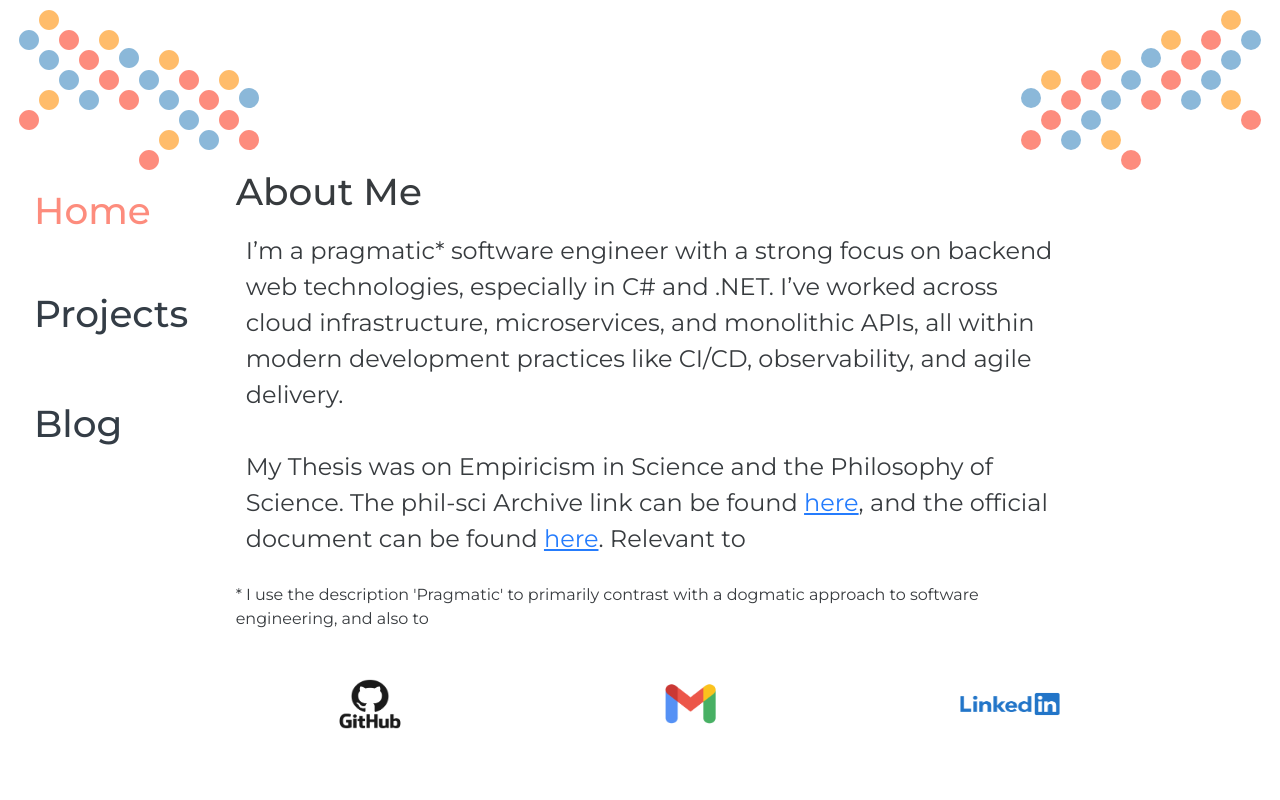
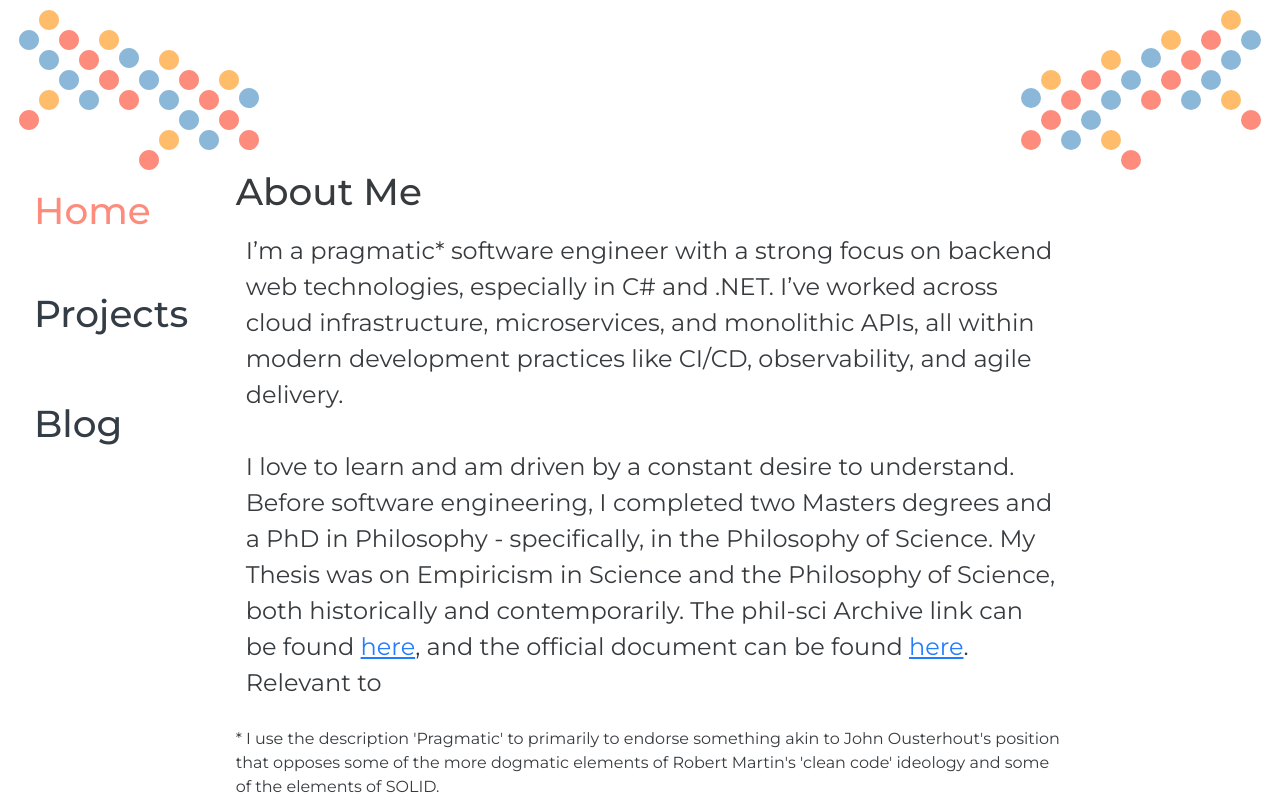
Before and after one commit to DavidJDallas/site, a React (Create React App) app: page / in a window 1280 px wide. Built offline with nearby package versions, Linux system fonts and the light colour scheme.

Commit message:
more descriptions added

```diff
--- a/src/LandingPage/LandingPage.jsx
+++ b/src/LandingPage/LandingPage.jsx
@@ -14,13 +14,13 @@ const LandingPage = () => {
       CI/CD, observability, and agile delivery.
              </p>
              <p className='main-body'>
-            My Thesis was on Empiricism in Science and the Philosophy of Science. The phil-sci Archive link can be found <a href="http://philsci-archive.pitt.edu/21458/" target="_blank">here</a>, and the official document can be found <a href="https://research-information.bris.ac.uk/en/studentTheses/empiricism-in-the-philosophy-of-science" target="_blank">here</a>.
+            I love to learn and am driven by a constant desire to understand. Before software engineering, I completed two Masters degrees and a PhD in Philosophy - specifically, in the Philosophy of Science. My Thesis was on Empiricism in Science and the Philosophy of Science, both historically and contemporarily. The phil-sci Archive link can be found <a href="http://philsci-archive.pitt.edu/21458/" target="_blank">here</a>, and the official document can be found <a href="https://research-information.bris.ac.uk/en/studentTheses/empiricism-in-the-philosophy-of-science" target="_blank">here</a>.
 
             Relevant to
 
              </p>
 
-        * I use the description 'Pragmatic' to primarily contrast with a dogmatic approach to software engineering, and also to
+        * I use the description 'Pragmatic' to primarily to endorse something akin to John Ousterhout's position that opposes some of the more dogmatic elements of Robert Martin's 'clean code' ideology and some of the elements of SOLID.
       </>
 
 
--- a/src/Projects/Projects.jsx
+++ b/src/Projects/Projects.jsx
@@ -25,8 +25,6 @@ const Projects = () => {
         <h3>Computer Architecture</h3>
         <p>I made some notes to the first few lectures of Geoffrey Messier's online lecture series on Computer Architecture. See here https://github.com/DavidJDallas/Computer-Architecture for my notes, and here for his excellent lecture series. </p>
 
-
-
         </>
     )
 }
```
